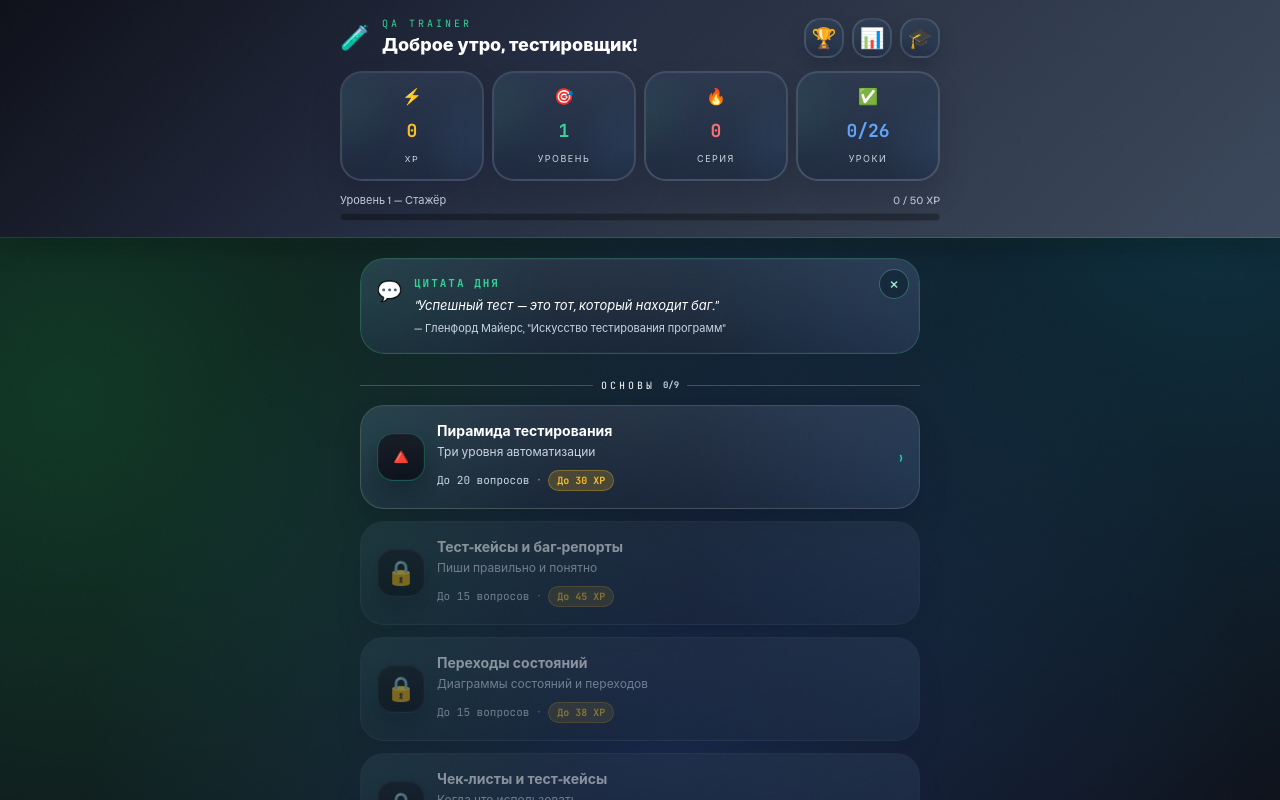
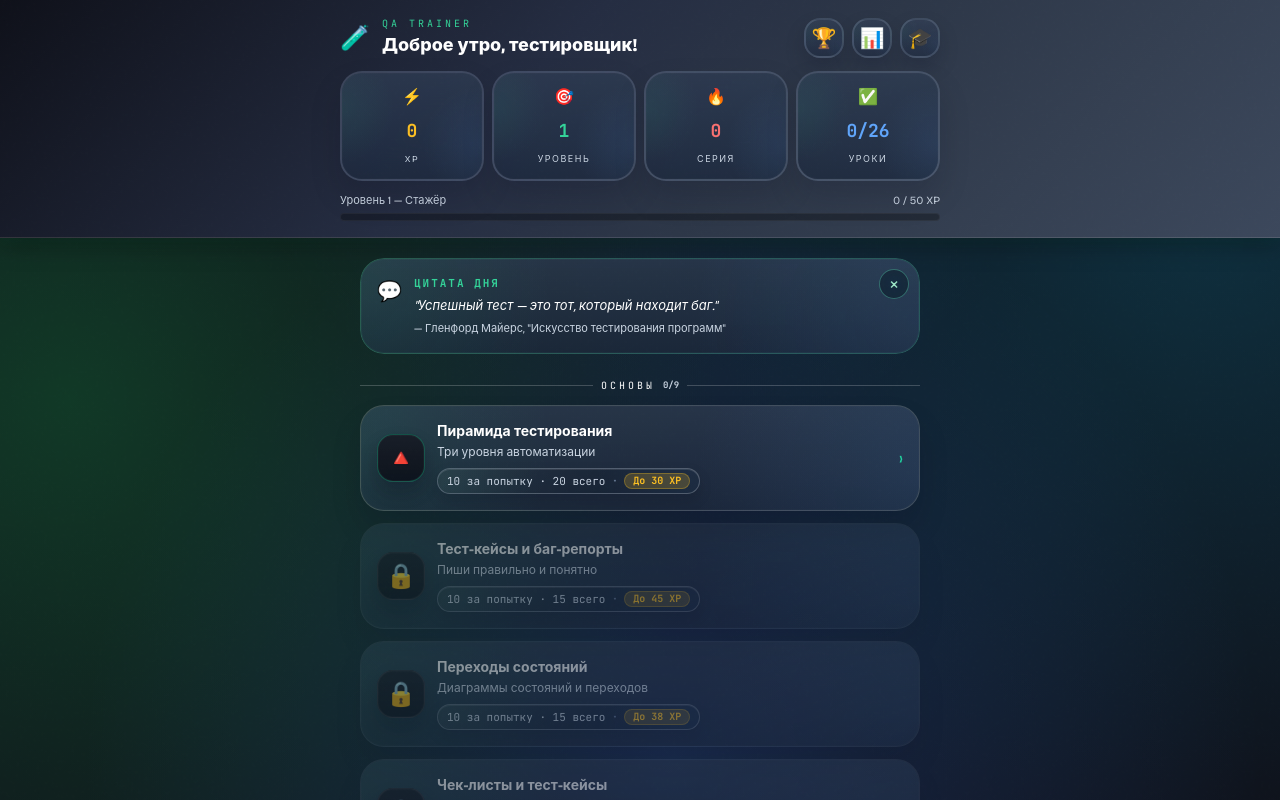
Before and after one commit to SnikS1337/Qa-Trainer, a React (Vite) app: page / in a window 1280 px wide. Both pictures are taken after a click on the button "Начать обучение →". Shown: the top 800 px of the page. Built offline with nearby package versions, Linux system fonts and the light colour scheme.

Commit message:
fix: restore lesson meta glass styling and session question label

```diff
--- a/src/components/home/HomeLessonCard.tsx
+++ b/src/components/home/HomeLessonCard.tsx
@@ -79,7 +79,7 @@ export default function HomeLessonCard({
             <div className="min-w-0 flex-1">
               <div className="mb-0.5 text-sm font-bold text-white">{lesson.title}</div>
               <div className="mb-2 truncate text-xs text-slate-300">{lesson.desc}</div>
-              <div className="flex items-center gap-2">
+              <div className="lesson-meta-glass flex items-center gap-2">
                 <span className="font-mono text-[11px] text-slate-300">{questionCountLabel}</span>
                 <span className="text-slate-500">·</span>
                 <span className="bg-brand-amber/20 text-brand-amber border-brand-amber/30 rounded-full border px-2 py-0.5 font-mono text-[10px] font-bold">
--- a/src/index.css
+++ b/src/index.css
@@ -283,6 +283,65 @@ html,
   border-color: rgba(203, 213, 225, 0.14);
 }
 
+.lesson-meta-glass {
+  position: relative;
+  isolation: isolate;
+  overflow: hidden;
+  display: inline-flex;
+  align-items: center;
+  gap: 8px;
+  border-radius: 999px;
+  padding: 4px 9px;
+  border: 1px solid rgba(203, 213, 225, 0.3);
+  background:
+    radial-gradient(
+      circle at 0% var(--home-glass-left-y, 50%),
+      rgba(52, 211, 153, var(--home-glass-green-alpha-soft, 0.045)) 0%,
+      rgba(52, 211, 153, 0) 38%
+    ),
+    radial-gradient(
+      circle at 100% var(--home-glass-right-y, 50%),
+      rgba(96, 165, 250, var(--home-glass-blue-alpha-soft, 0.06)) 0%,
+      rgba(96, 165, 250, 0) 40%
+    ),
+    rgba(15, 23, 42, 0.26);
+  box-shadow:
+    inset 0 1px 0 rgba(255, 255, 255, 0.1),
+    0 6px 14px rgba(2, 6, 23, 0.14);
+  backdrop-filter: none;
+  -webkit-backdrop-filter: none;
+  line-height: 1;
+  vertical-align: middle;
+  transform: translateZ(0);
+  background-clip: padding-box;
+  white-space: nowrap;
+  transition:
+    background 220ms ease,
+    box-shadow 220ms ease,
+    border-color 220ms ease;
+}
+
+.lesson-meta-glass::before {
+  content: '';
+  position: absolute;
+  inset: 0;
+  border-radius: inherit;
+  pointer-events: none;
+  z-index: 0;
+  background: linear-gradient(
+    120deg,
+    rgba(255, 255, 255, 0.14) 0%,
+    rgba(255, 255, 255, 0.05) 36%,
+    rgba(255, 255, 255, 0) 64%
+  );
+  opacity: 0.45;
+}
+
+.lesson-meta-glass > * {
+  position: relative;
+  z-index: 1;
+}
+
 .home-complete-panel {
   position: relative;
   overflow: hidden;
--- a/src/screens/Home.tsx
+++ b/src/screens/Home.tsx
@@ -10,6 +10,7 @@ import HomeLessonCard from '../components/home/HomeLessonCard';
 import HomeModes from '../components/home/HomeModes';
 import HomeQuoteDock from '../components/home/HomeQuoteDock';
 import { getLocalDateKey } from '../domain/dates';
+import { getLessonSessionQuestionCount } from '../domain/lesson_session';
 import { useHomeLessonsModel } from '../hooks/useHomeLessonsModel';
 
 const QUOTE_VISIBILITY_STORAGE_KEY = 'qa_trainer_quote_hidden_date';
@@ -396,7 +397,11 @@ export default function Home() {
                 const { lesson, done, locked } = item;
                 const isOpening = openingLessonId === lesson.id;
                 const isHovered = hoveredLessonId === lesson.id;
-                const questionCountLabel = `До ${lesson.questionCount} ${plural(lesson.questionCount, 'вопрос', 'вопроса', 'вопросов')}`;
+                const sessionQuestionCount = getLessonSessionQuestionCount(lesson.questionCount);
+                const questionCountLabel =
+                  lesson.questionCount > sessionQuestionCount
+                    ? `${sessionQuestionCount} за попытку · ${lesson.questionCount} всего`
+                    : `${lesson.questionCount} ${plural(lesson.questionCount, 'вопрос', 'вопроса', 'вопросов')}`;
 
                 return (
                   <HomeLessonCard
```
